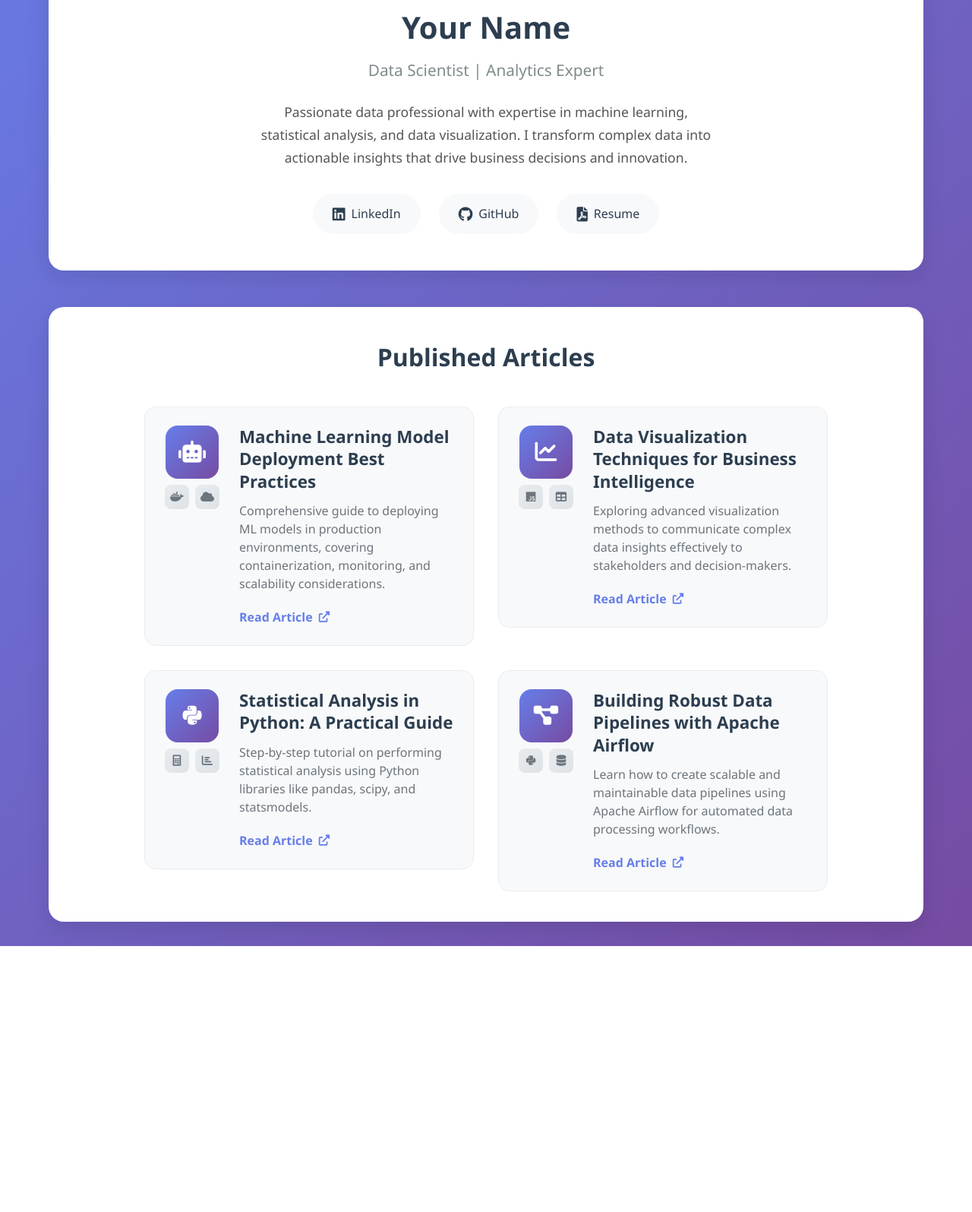
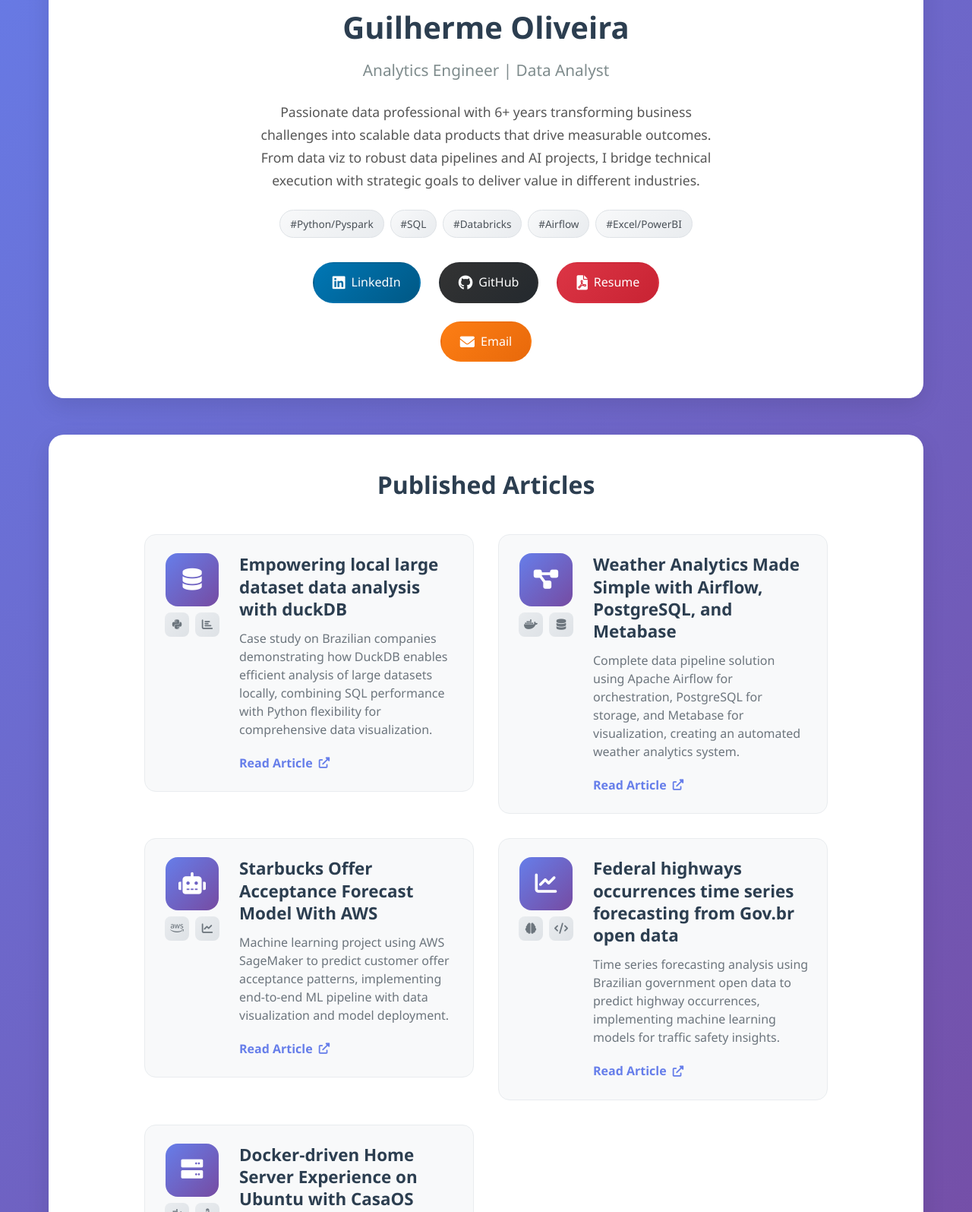
Before and after one commit to GuilherLRO/portfolio_website_v2, a plain HTML site: page index.html in a window 1280 px wide. Shown: the part 316-1911 px from the top of the page at 76% size. Before the commit the page ends 1561 px from the top, so only its background shows below. Drawn offline with Linux system fonts and the light colour scheme.

Commit message:
Update portfolio details and enhance styling. Changed title, updated personal information, and added a tech stack section in index.html. Improved social link styles in style.css with brand colors and hover effects.

```diff
--- a/index.html
+++ b/index.html
@@ -3,7 +3,7 @@
 <head>
     <meta charset="UTF-8">
     <meta name="viewport" content="width=device-width, initial-scale=1.0">
-    <title>Data Pro Portfolio</title>
+    <title>Guilherme The Data Guy - Portfolio</title>
     <link rel="stylesheet" href="style.css">
     <link href="https://cdnjs.cloudflare.com/ajax/libs/font-awesome/6.0.0/css/all.min.css" rel="stylesheet">
 </head>
@@ -15,24 +15,35 @@
                 <img src="profile.png" alt="Profile Picture">
             </div>
             <div class="profile-info">
-                <h1 class="name">Your Name</h1>
-                <h2 class="title">Data Scientist | Analytics Expert</h2>
+                <h1 class="name">Guilherme Oliveira</h1>
+                <h2 class="title">Analytics Engineer | Data Analyst</h2>
                 <p class="bio">
-                    Passionate data professional with expertise in machine learning, statistical analysis, and data visualization.
-                    I transform complex data into actionable insights that drive business decisions and innovation.
+                    Passionate data professional with 6+ years transforming business challenges into scalable data products that drive measurable outcomes.
+                    From data viz to robust data pipelines and AI projects, I bridge technical execution with strategic goals to deliver value in different industries.
                 </p>
+                <div class="tech-stack">
+                    <span class="tech-tag">#Python/Pyspark</span>
+                    <span class="tech-tag">#SQL</span>
+                    <span class="tech-tag">#Databricks</span>
+                    <span class="tech-tag">#Airflow</span>
+                    <span class="tech-tag">#Excel/PowerBI</span>
+                </div>
                 <div class="social-links">
-                    <a href="https://linkedin.com/in/yourprofile" target="_blank" aria-label="LinkedIn">
+                    <a href="https://www.linkedin.com/in/guilhermelro/" target="_blank" aria-label="LinkedIn">
                         <i class="fab fa-linkedin"></i>
                         <span>LinkedIn</span>
                     </a>
-                    <a href="https://github.com/yourusername" target="_blank" aria-label="GitHub">
+                    <a href="https://github.com/GuilherLRO" target="_blank" aria-label="GitHub">
                         <i class="fab fa-github"></i>
                         <span>GitHub</span>
                     </a>
-                    <a href="resume.pdf" target="_blank" aria-label="Resume">
+                    <a href="https://drive.google.com/file/d/1ko4yV-kt269AfclckCLW8VLvCXNi0IFT/view?usp=drive_link" target="_blank" aria-label="Resume">
                         <i class="fas fa-file-pdf"></i>
                         <span>Resume</span>
+                    </a>
+                    <a href="mailto:guilhermelro2@gmail.com" target="_blank" aria-label="Email">
+                        <i class="fas fa-envelope"></i>
+                        <span>Email</span>
                     </a>
                 </div>
             </div>
@@ -45,24 +56,76 @@
                 <article class="article-card">
                     <div class="article-icons">
                         <div class="article-icon main-icon">
-                            <i class="fas fa-robot"></i>
+                            <i class="fas fa-database"></i>
+                        </div>
+                        <div class="secondary-icons">
+                            <div class="article-icon secondary-icon">
+                                <i class="fab fa-python"></i>
+                            </div>
+                            <div class="article-icon secondary-icon">
+                                <i class="fas fa-chart-bar"></i>
+                            </div>
+                        </div>
+                    </div>
+                    <div class="article-content">
+                        <h3 class="article-title">Empowering local large dataset data analysis with duckDB</h3>
+                        <p class="article-preview">
+                            Case study on Brazilian companies demonstrating how DuckDB enables efficient analysis of large datasets locally,
+                            combining SQL performance with Python flexibility for comprehensive data visualization.
+                        </p>
+                        <a href="https://medium.com/@guilherme-oliveira/empowering-local-large-dataset-data-analysis-with-duckdb-case-study-on-brazilian-companies-5cab4c6e8bea" target="_blank" class="article-link">
+                            Read Article <i class="fas fa-external-link-alt"></i>
+                        </a>
+                    </div>
+                </article>
+
+                <article class="article-card">
+                    <div class="article-icons">
+                        <div class="article-icon main-icon">
+                            <i class="fas fa-project-diagram"></i>
                         </div>
                         <div class="secondary-icons">
                             <div class="article-icon secondary-icon">
                                 <i class="fab fa-docker"></i>
                             </div>
                             <div class="article-icon secondary-icon">
-                                <i class="fas fa-cloud"></i>
+                                <i class="fas fa-database"></i>
                             </div>
                         </div>
                     </div>
                     <div class="article-content">
-                        <h3 class="article-title">Machine Learning Model Deployment Best Practices</h3>
+                        <h3 class="article-title">Weather Analytics Made Simple with Airflow, PostgreSQL, and Metabase</h3>
                         <p class="article-preview">
-                            Comprehensive guide to deploying ML models in production environments,
-                            covering containerization, monitoring, and scalability considerations.
+                            Complete data pipeline solution using Apache Airflow for orchestration, PostgreSQL for storage,
+                            and Metabase for visualization, creating an automated weather analytics system.
                         </p>
-                        <a href="https://example.com/ml-deployment" target="_blank" class="article-link">
+                        <a href="https://medium.com/@guilherme-oliveira/weather-analytics-made-simple-with-airflow-postgresql-and-metabase-df493ee6ba7f" target="_blank" class="article-link">
+                            Read Article <i class="fas fa-external-link-alt"></i>
+                        </a>
+                    </div>
+                </article>
+
+                <article class="article-card">
+                    <div class="article-icons">
+                        <div class="article-icon main-icon">
+                            <i class="fas fa-robot"></i>
+                        </div>
+                        <div class="secondary-icons">
+                            <div class="article-icon secondary-icon">
+                                <i class="fab fa-aws"></i>
+                            </div>
+                            <div class="article-icon secondary-icon">
+                                <i class="fas fa-chart-line"></i>
+                            </div>
+                        </div>
+                    </div>
+                    <div class="article-content">
+                        <h3 class="article-title">Starbucks Offer Acceptance Forecast Model With AWS</h3>
+                        <p class="article-preview">
+                            Machine learning project using AWS SageMaker to predict customer offer acceptance patterns,
+                            implementing end-to-end ML pipeline with data visualization and model deployment.
+                        </p>
+                        <a href="https://medium.com/@guilherme-oliveira/starbucks-offer-acceptance-forecast-model-with-aws-7bf0c7a67963" target="_blank" class="article-link">
                             Read Article <i class="fas fa-external-link-alt"></i>
                         </a>
                     </div>
@@ -75,20 +138,20 @@
                         </div>
                         <div class="secondary-icons">
                             <div class="article-icon secondary-icon">
-                                <i class="fab fa-js"></i>
+                                <i class="fas fa-brain"></i>
                             </div>
                             <div class="article-icon secondary-icon">
-                                <i class="fas fa-table"></i>
+                                <i class="fas fa-code"></i>
                             </div>
                         </div>
                     </div>
                     <div class="article-content">
-                        <h3 class="article-title">Data Visualization Techniques for Business Intelligence</h3>
+                        <h3 class="article-title">Federal highways occurrences time series forecasting from Gov.br open data</h3>
                         <p class="article-preview">
-                            Exploring advanced visualization methods to communicate complex data insights
-                            effectively to stakeholders and decision-makers.
+                            Time series forecasting analysis using Brazilian government open data to predict highway occurrences,
+                            implementing machine learning models for traffic safety insights.
                         </p>
-                        <a href="https://example.com/data-viz" target="_blank" class="article-link">
+                        <a href="https://medium.com/@guilherme-oliveira/highway-occurrences-time-series-forecasting-from-gov-br-open-data-9570acfc084d" target="_blank" class="article-link">
                             Read Article <i class="fas fa-external-link-alt"></i>
                         </a>
                     </div>
@@ -97,50 +160,24 @@
                 <article class="article-card">
                     <div class="article-icons">
                         <div class="article-icon main-icon">
-                            <i class="fab fa-python"></i>
+                            <i class="fas fa-server"></i>
                         </div>
                         <div class="secondary-icons">
                             <div class="article-icon secondary-icon">
-                                <i class="fas fa-calculator"></i>
+                                <i class="fab fa-docker"></i>
                             </div>
                             <div class="article-icon secondary-icon">
-                                <i class="fas fa-chart-bar"></i>
+                                <i class="fab fa-linux"></i>
                             </div>
                         </div>
                     </div>
                     <div class="article-content">
-                        <h3 class="article-title">Statistical Analysis in Python: A Practical Guide</h3>
+                        <h3 class="article-title">Docker-driven Home Server Experience on Ubuntu with CasaOS</h3>
                         <p class="article-preview">
-                            Step-by-step tutorial on performing statistical analysis using Python libraries
-                            like pandas, scipy, and statsmodels.
+                            Complete guide to setting up a home server using Docker containers on Ubuntu with CasaOS,
+                            including database management and Airflow orchestration for personal data projects.
                         </p>
-                        <a href="https://example.com/python-stats" target="_blank" class="article-link">
-                            Read Article <i class="fas fa-external-link-alt"></i>
-                        </a>
-                    </div>
-                </article>
-
-                <article class="article-card">
-                    <div class="article-icons">
-                        <div class="article-icon main-icon">
-                            <i class="fas fa-project-diagram"></i>
-                        </div>
-                        <div class="secondary-icons">
-                            <div class="article-icon secondary-icon">
-                                <i class="fab fa-python"></i>
-                            </div>
-                            <div class="article-icon secondary-icon">
-                                <i class="fas fa-database"></i>
-                            </div>
-                        </div>
-                    </div>
-                    <div class="article-content">
-                        <h3 class="article-title">Building Robust Data Pipelines with Apache Airflow</h3>
-                        <p class="article-preview">
-                            Learn how to create scalable and maintainable data pipelines using Apache Airflow
-                            for automated data processing workflows.
-                        </p>
-                        <a href="https://example.com/airflow-pipelines" target="_blank" class="article-link">
+                        <a href="https://builtin.com/articles/docker-casaos" target="_blank" class="article-link">
                             Read Article <i class="fas fa-external-link-alt"></i>
                         </a>
                     </div>
--- a/style.css
+++ b/style.css
@@ -69,8 +69,35 @@ body {
 .bio {
     font-size: 1.1rem;
     color: #555;
+    margin-bottom: 1.5rem;
+    line-height: 1.7;
+}
+
+.tech-stack {
+    display: flex;
+    flex-wrap: wrap;
+    justify-content: center;
+    gap: 0.5rem;
     margin-bottom: 2rem;
-    line-height: 1.7;
+}
+
+.tech-tag {
+    display: inline-block;
+    background: linear-gradient(135deg, #f8f9fa 0%, #e9ecef 100%);
+    color: #495057;
+    padding: 0.4rem 0.8rem;
+    border-radius: 20px;
+    font-size: 0.85rem;
+    font-weight: 500;
+    border: 1px solid #dee2e6;
+    transition: all 0.3s ease;
+}
+
+.tech-tag:hover {
+    background: linear-gradient(135deg, #667eea 0%, #764ba2 100%);
+    color: white;
+    transform: translateY(-1px);
+    box-shadow: 0 4px 8px rgba(102, 126, 234, 0.2);
 }
 
 .social-links {
@@ -94,11 +121,60 @@ body {
     border: 2px solid transparent;
 }
 
-.social-links a:hover {
-    background: #2c3e50;
+/* LinkedIn Brand Color */
+.social-links a[href*="linkedin"] {
+    background: linear-gradient(135deg, #0077b5 0%, #005885 100%);
+    color: white;
+}
+
+.social-links a[href*="linkedin"]:hover {
+    background: linear-gradient(135deg, #005885 0%, #003d5c 100%);
+    transform: translateY(-2px);
+    box-shadow: 0 5px 15px rgba(0, 119, 181, 0.4);
+}
+
+/* GitHub Brand Color */
+.social-links a[href*="github"] {
+    background: linear-gradient(135deg, #333 0%, #24292e 100%);
+    color: white;
+}
+
+.social-links a[href*="github"]:hover {
+    background: linear-gradient(135deg, #24292e 0%, #1a1e22 100%);
+    transform: translateY(-2px);
+    box-shadow: 0 5px 15px rgba(51, 51, 51, 0.4);
+}
+
+/* Resume/PDF Color */
+.social-links a[href*="drive.google.com"], .social-links a[href$=".pdf"] {
+    background: linear-gradient(135deg, #dc3545 0%, #c82333 100%);
+    color: white;
+}
+
+.social-links a[href*="drive.google.com"]:hover, .social-links a[href$=".pdf"]:hover {
+    background: linear-gradient(135deg, #c82333 0%, #a71e2a 100%);
+    transform: translateY(-2px);
+    box-shadow: 0 5px 15px rgba(220, 53, 69, 0.4);
+}
+
+/* Email Color */
+.social-links a[href*="mailto"] {
+    background: linear-gradient(135deg, #fd7e14 0%, #e8690b 100%);
+    color: white;
+}
+
+.social-links a[href*="mailto"]:hover {
+    background: linear-gradient(135deg, #e8690b 0%, #d45608 100%);
+    transform: translateY(-2px);
+    box-shadow: 0 5px 15px rgba(253, 126, 20, 0.4);
+}
+
+/* General fallback for any other social links */
+.social-links a:not([href*="linkedin"]):not([href*="github"]):not([href*="drive.google.com"]):not([href$=".pdf"]):not([href*="mailto"]):hover {
+    background: linear-gradient(135deg, #667eea 0%, #764ba2 100%);
     color: white;
     transform: translateY(-2px);
-    box-shadow: 0 5px 15px rgba(0, 0, 0, 0.2);
+    box-shadow: 0 5px 15px rgba(102, 126, 234, 0.3);
 }
 
 .social-links a i {
@@ -307,6 +383,16 @@ body {
         font-size: 1rem;
     }
 
+    .tech-stack {
+        justify-content: center;
+        gap: 0.4rem;
+    }
+
+    .tech-tag {
+        font-size: 0.8rem;
+        padding: 0.35rem 0.7rem;
+    }
+
     .social-links {
         flex-direction: column;
         align-items: center;
```
